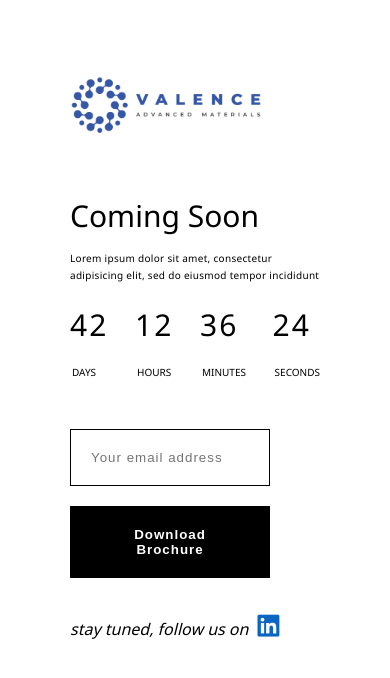
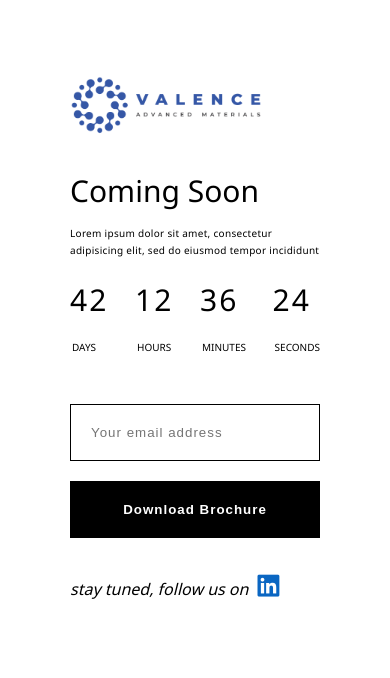
Before and after one commit to ANIRUDHADITHYA/valence-coming-soon, a React (Create React App) app: page / in a window 390 px wide. Shown: the top 678 px of the page. Built offline with nearby package versions, Linux system fonts and the light colour scheme.

Commit message:
Updated CSS

```diff
--- a/src/Components/Home/Home.css
+++ b/src/Components/Home/Home.css
@@ -129,11 +129,11 @@
     }
 
     .downloads input{
-        width: 80%;
+        width: 100%;
         margin: 0;
     }
     .downloads button{
-        width: 80%;
+        width: 100%;
     }
     .inputButtonSpace{
         padding: 10px;
@@ -153,7 +153,7 @@
         padding-top: 0px;
         width: 192px;
         height: 20%;
-        margin: 0px 0px 50px;
+        margin: 0px 0px 25px;
     }
     .homeTextArea h1{
         font-size: 30px;
```
